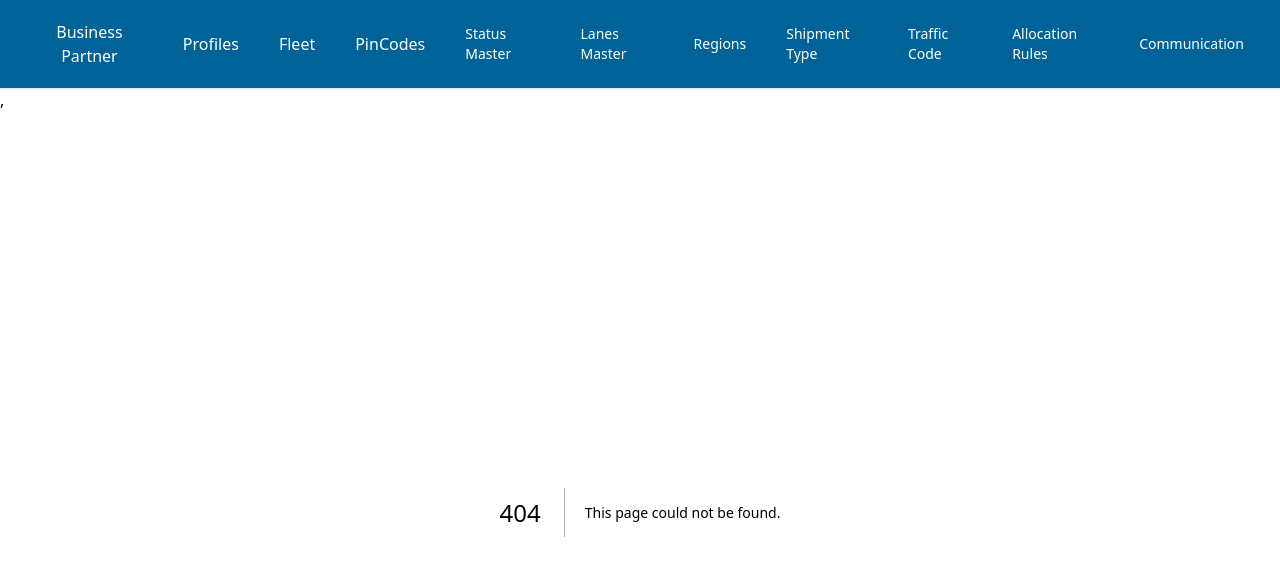
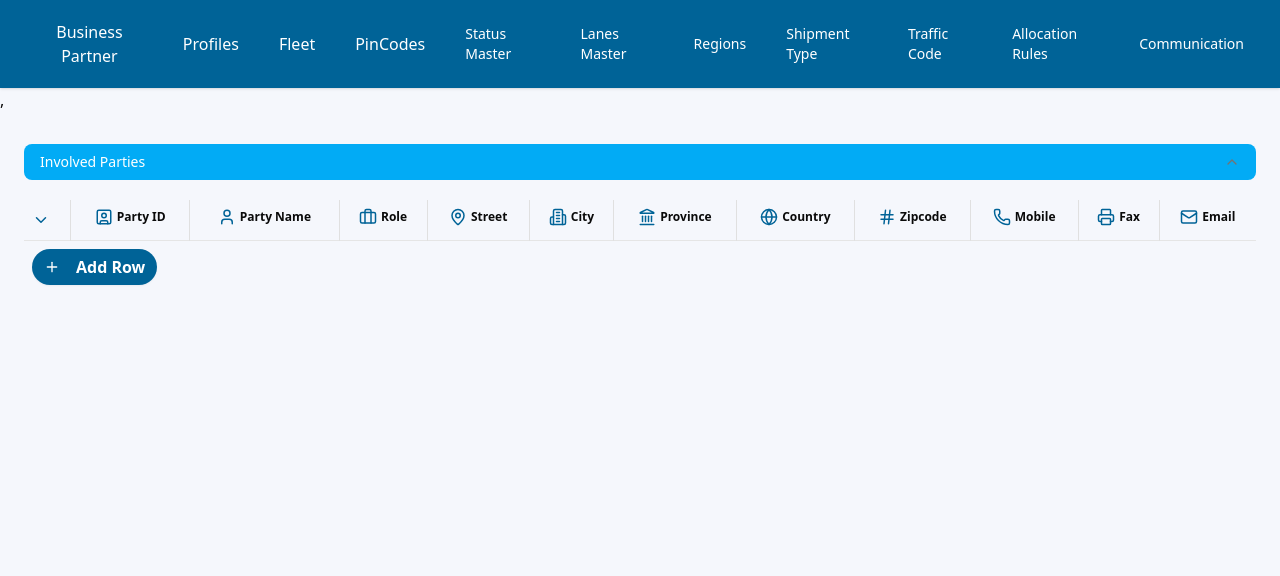
Before and after one commit to rohit24-creator/devdemo_sharedrepo, a Next.js app: page /order/involvedParties in a window 1280 px wide. Before the commit this address had no page. Shown: the top 576 px of the page. Built offline with nearby package versions, Linux system fonts and the light colour scheme.

Commit message:
completed the cargo details and involved parties

```diff
--- /dev/null
+++ b/app/order/involvedParties/page.js
@@ -0,0 +1,74 @@
+"use client";
+
+import React, { useState } from "react";
+import ReusableTable from "../../../components/ui/reusableComponent/reusabletable";
+import {
+  UserSquare,
+  User,
+  Briefcase,
+  MapPin,
+  Building2,
+  Landmark,
+  Globe,
+  Hash,
+  Phone,
+  Printer,
+  Mail,
+} from "lucide-react";
+
+const partyFormFields = [
+  { name: "partyId", label: "Party ID", type: "text", required: true },
+  { name: "partyName", label: "Party Name", type: "text", required: true },
+  { name: "role", label: "Role", type: "select", options: ["Shipper", "Consignee", "Notify", "Carrier", "Agent", "Other"] },
+  { name: "street", label: "Street", type: "text" },
+  { name: "city", label: "City", type: "text" },
+  { name: "province", label: "Province", type: "text" },
+  { name: "country", label: "Country", type: "text" },
+  { name: "zipcode", label: "Zipcode", type: "text" },
+  { name: "mobile", label: "Mobile", type: "text" },
+  { name: "fax", label: "Fax", type: "text" },
+  { name: "email", label: "Email", type: "text" },
+];
+
+const partyFields = [
+  { key: "partyId", label: "Party ID", type: "text+icons", icon: UserSquare, showPlus: false },
+  { key: "partyName", label: "Party Name", type: "text", icon: User },
+  { key: "role", label: "Role", type: "select", icon: Briefcase, options: ["Shipper", "Consignee", "Notify", "Carrier", "Agent", "Other"] },
+  { key: "street", label: "Street", type: "text", icon: MapPin },
+  { key: "city", label: "City", type: "text", icon: Building2 },
+  { key: "province", label: "Province", type: "text", icon: Landmark },
+  { key: "country", label: "Country", type: "text", icon: Globe },
+  { key: "zipcode", label: "Zipcode", type: "text", icon: Hash },
+  { key: "mobile", label: "Mobile", type: "text", icon: Phone },
+  { key: "fax", label: "Fax", type: "text", icon: Printer },
+  { key: "email", label: "Email", type: "text", icon: Mail },
+];
+
+// Example party list data for the modal
+const partyList = [
+  { "Party ID": "P001", "Party Name": "Acme Corp", Role: "Shipper", City: "New York", Country: "USA" },
+  { "Party ID": "P002", "Party Name": "Beta Ltd", Role: "Consignee", City: "London", Country: "UK" },
+  { "Party ID": "P003", "Party Name": "Gamma LLC", Role: "Notify", City: "Berlin", Country: "Germany" },
+];
+const partyColumns = ["Party ID", "Party Name", "Role", "City", "Country"];
+
+export default function InvolvedPartiesPage() {
+  const [partyData, setPartyData] = useState([]);
+
+  return (
+    <div style={{ padding: 24 }}>
+      <ReusableTable
+        fields={partyFields}
+        data={partyData}
+        onChange={setPartyData}
+        accordionTitle="Involved Parties"
+        formFields={partyFormFields}
+        modalData={{
+          data: partyList,
+          columns: partyColumns,
+          title: "List of Parties"
+        }}
+      />
+    </div>
+  );
+}
--- /dev/null
+++ b/components/ui/reusableComponent/formmodal.js
@@ -0,0 +1,141 @@
+"use client";
+
+import React, { useMemo } from "react";
+import { useForm } from "react-hook-form";
+import { zodResolver } from "@hookform/resolvers/zod";
+import { z } from "zod";
+import {
+  Dialog,
+  DialogContent,
+  DialogHeader,
+  DialogTitle,
+} from "@/components/ui/dialog";
+import { Button } from "@/components/ui/button";
+import { Form } from "@/components/ui/form";
+import { Input } from "@/components/ui/input";
+
+function buildZodSchema(fields = []) {
+  const shape = {};
+
+  fields.forEach((field) => {
+    const { name, type, unitKey, unitName } = field;
+
+    if (!name) {
+      throw new Error("Missing 'name' in one of the form fields");
+    }
+
+    switch (type) {
+      case "text":
+      case "text+icons":
+        shape[name] = z.string().optional();
+        break;
+
+      case "number":
+        shape[name] = z
+          .union([z.string().regex(/^\d*\.?\d*$/), z.number()])
+          .optional();
+        break;
+
+      case "number+unit": {
+        shape[name] = z
+          .union([z.string().regex(/^\d*\.?\d*$/), z.number()])
+          .optional();
+        const unitField = unitName || unitKey;
+        if (!unitField) {
+          throw new Error(`Missing 'unitName' or 'unitKey' for number+unit field: ${name}`);
+        }
+        shape[unitField] = z.string().optional();
+        break;
+      }
+
+      case "checkbox":
+        shape[name] = z.boolean().optional();
+        break;
+
+      default:
+        throw new Error(`Unsupported field type: ${type}`);
+    }
+  });
+
+  return z.object(shape);
+}
+
+export default function FormModal({ open, onClose, title, formFields = [], onSubmit }) {
+  const schema = useMemo(() => buildZodSchema(formFields), [formFields]);
+
+  const form = useForm({
+    resolver: zodResolver(schema),
+    defaultValues: formFields.reduce((acc, field) => {
+      acc[field.name] = field.defaultValue || "";
+      if (field.type === "number+unit" && (field.unitKey || field.unitName)) {
+        acc[field.unitKey || field.unitName] = "";
+      }
+      return acc;
+    }, {}),
+  });
+
+  function handleSubmit(data) {
+    onSubmit(data);
+    onClose();
+  }
+
+  return (
+    <Dialog open={open} onOpenChange={onClose}>
+      <DialogContent className="lg:max-w-[60rem] p-0">
+        {/* Title Bar */}
+        <div className="bg-blue-600 text-white px-6 py-4 flex justify-between items-center rounded-t-md">
+          <DialogTitle className="text-lg font-semibold">{title || "Add Item"}</DialogTitle>
+        </div>
+        {/* Form Fields in 3-column grid */}
+        <Form {...form}>
+          <form onSubmit={form.handleSubmit(handleSubmit)} className="bg-white px-8 py-6 grid grid-cols-3 gap-x-6 gap-y-4">
+            {formFields.map((field) => {
+              const unitField = field.unitKey || field.unitName;
+              return (
+                <div key={field.name} className="flex flex-col gap-1">
+                  <label className="font-medium text-sm mb-1">{field.label}</label>
+                  {field.type === "text" || field.type === "text+icons" ? (
+                    <Input {...form.register(field.name)} className="w-full px-4 py-2 text-base" />
+                  ) : field.type === "number" ? (
+                    <Input type="number" {...form.register(field.name)} className="w-full px-4 py-2 text-base" />
+                  ) : field.type === "number+unit" ? (
+                    <div className="flex gap-2">
+                      <Input
+                        type="number"
+                        {...form.register(field.name)}
+                        placeholder={field.label}
+                        className="flex-1 w-full px-4 py-2 text-base"
+                      />
+                      <select {...form.register(unitField)} className="border px-4 py-2 rounded min-w-[80px] text-base w-auto">
+                        {field.unitOptions?.map((opt) => (
+                          <option key={opt} value={opt}>
+                            {opt}
+                          </option>
+                        ))}
+                      </select>
+                    </div>
+                  ) : field.type === "checkbox" ? (
+                    <input type="checkbox" {...form.register(field.name)} />
+                  ) : (
+                    <Input {...form.register(field.name)} className="w-full px-4 py-2 text-base" />
+                  )}
+                </div>
+              );
+            })}
+            {/* Empty divs to fill last row if needed */}
+            {Array.from({length: (3 - (formFields.length % 3)) % 3}).map((_, i) => <div key={"empty-"+i}></div>)}
+          </form>
+          {/* Footer row: Close/Add buttons */}
+          <div className="w-full flex justify-end gap-4 pt-6 bg-[#eaf3fc] px-8 py-6 rounded-b-md">
+            <Button type="button" variant="destructive" className="px-8 rounded-full" onClick={onClose}>
+              Close
+            </Button>
+            <Button type="submit" className="bg-blue-600 hover:bg-blue-700 text-white px-8 rounded-full">
+              Add
+            </Button>
+          </div>
+        </Form>
+      </DialogContent>
+    </Dialog>
+  );
+}
--- a/components/ui/reusableComponent/reusabletable.js
+++ b/components/ui/reusableComponent/reusabletable.js
@@ -96,7 +96,7 @@ export default function ReusableTable({ fields, data, onChange, accordionTitle,
                     </TableHead>
                     {fields.map(field => {
                       if (!field.label) return null;
-                      const Icon = iconMap[field.key];
+                      const Icon = field.icon || iconMap[field.key];
                       return (
                         <TableHead key={field.key} className="text-center align-middle border-l border-[#e0e0e0]">
                           <span className="inline-flex items-center justify-center gap-1">
@@ -147,11 +147,14 @@ export default function ReusableTable({ fields, data, onChange, accordionTitle,
                                 >
                                   <Search size={16} />
                                 </Button>
+                                {/* Only show plus button if showPlus is not false */}
+                                {field.showPlus !== false && (
                                   <Button variant="ghost" size="icon" className="p-1 h-6 w-6" type="button"
                                     onClick={() => setFormModalOpen(true)}
                                   >
                                     <Plus size={16} />
                                   </Button>
+                                )}
                               </div>
                             </div>
                           ) : field.type === 'number+unit' ? (
@@ -179,28 +182,34 @@ export default function ReusableTable({ fields, data, onChange, accordionTitle,
                               </div>
                             </div>
                           ) : field.type === 'text' ? (
+                            <div className="w-full">
                               <Input
                                 value={row[field.key] || ''}
                                 onChange={e => handleCellChange(rowIdx, field.key, e.target.value)}
                               />
+                            </div>
                           ) : field.type === 'number' ? (
+                            <div className="w-full">
                               <Input
                                 type="number"
                                 value={row[field.key] || ''}
                                 onChange={e => handleCellChange(rowIdx, field.key, e.target.value)}
                               />
+                            </div>
                           ) : field.type === 'select' ? (
+                            <div className="w-full">
                               <Select
                                 value={row[field.key] || ''}
                                 onValueChange={val => handleCellChange(rowIdx, field.key, val)}
                               >
-                              <SelectTrigger className="text-xs">{row[field.key] || "Select"}</SelectTrigger>
-                              <SelectContent>
+                                <SelectTrigger className="w-full min-w-[200px] px-3 py-2 text-base h-11">{row[field.key] || "Select"}</SelectTrigger>
+                                <SelectContent className="w-full text-base">
                                   {field.options?.map(opt => (
                                     <SelectItem key={opt} value={opt}>{opt}</SelectItem>
                                   ))}
                                 </SelectContent>
                               </Select>
+                            </div>
                           ) : field.type === 'checkbox' ? (
                             <div className="flex items-center space-x-2">
                               <Checkbox
@@ -218,7 +227,14 @@ export default function ReusableTable({ fields, data, onChange, accordionTitle,
                   ))}
                   <TableRow>
                     <TableCell colSpan={fields.length + 1}>
-                      <Button variant="default" size="sm" onClick={handleAddRow}>+ Add Row</Button>
+                      <Button
+                        type="button"
+                        className="bg-[#006397] text-white rounded-full px-6 py-2 text-base font-semibold "
+                        onClick={handleAddRow}
+                      >
+                        <Plus size={20} className="text-white mr-2" />
+                        Add Row
+                      </Button>
                     </TableCell>
                   </TableRow>
                 </TableBody>
@@ -250,7 +266,7 @@ export default function ReusableTable({ fields, data, onChange, accordionTitle,
             onChange([...data, item]);
             setFormModalOpen(false);
           }}
-          fields={formFields}
+          formFields={formFields}
         />
       )}
     </>
```
Also changed, not shown: app/order/cargoDetails/page.js (renamed from app/order/orderpage/page.js). Lines whose indentation alone changed are shown as unchanged.
